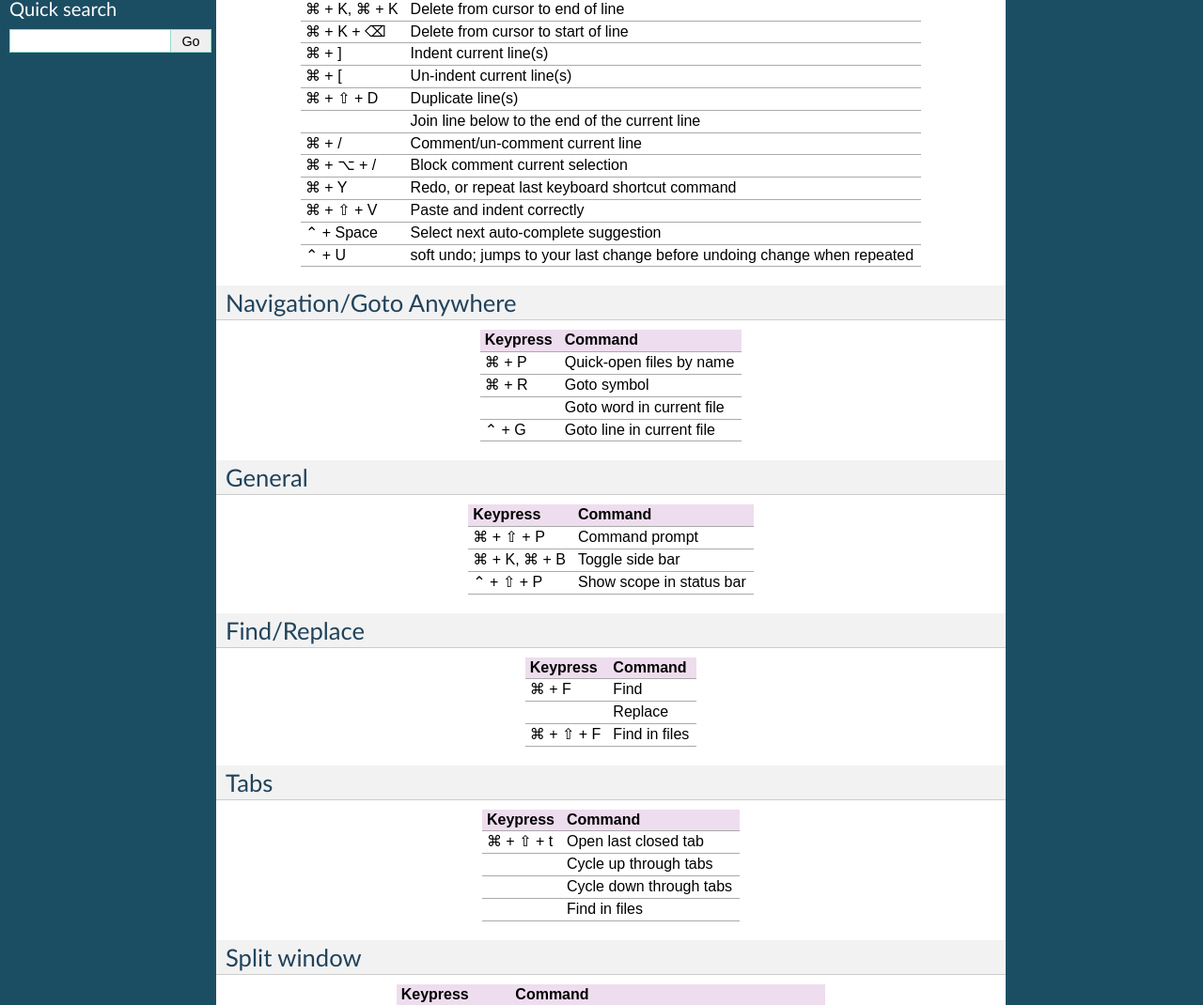
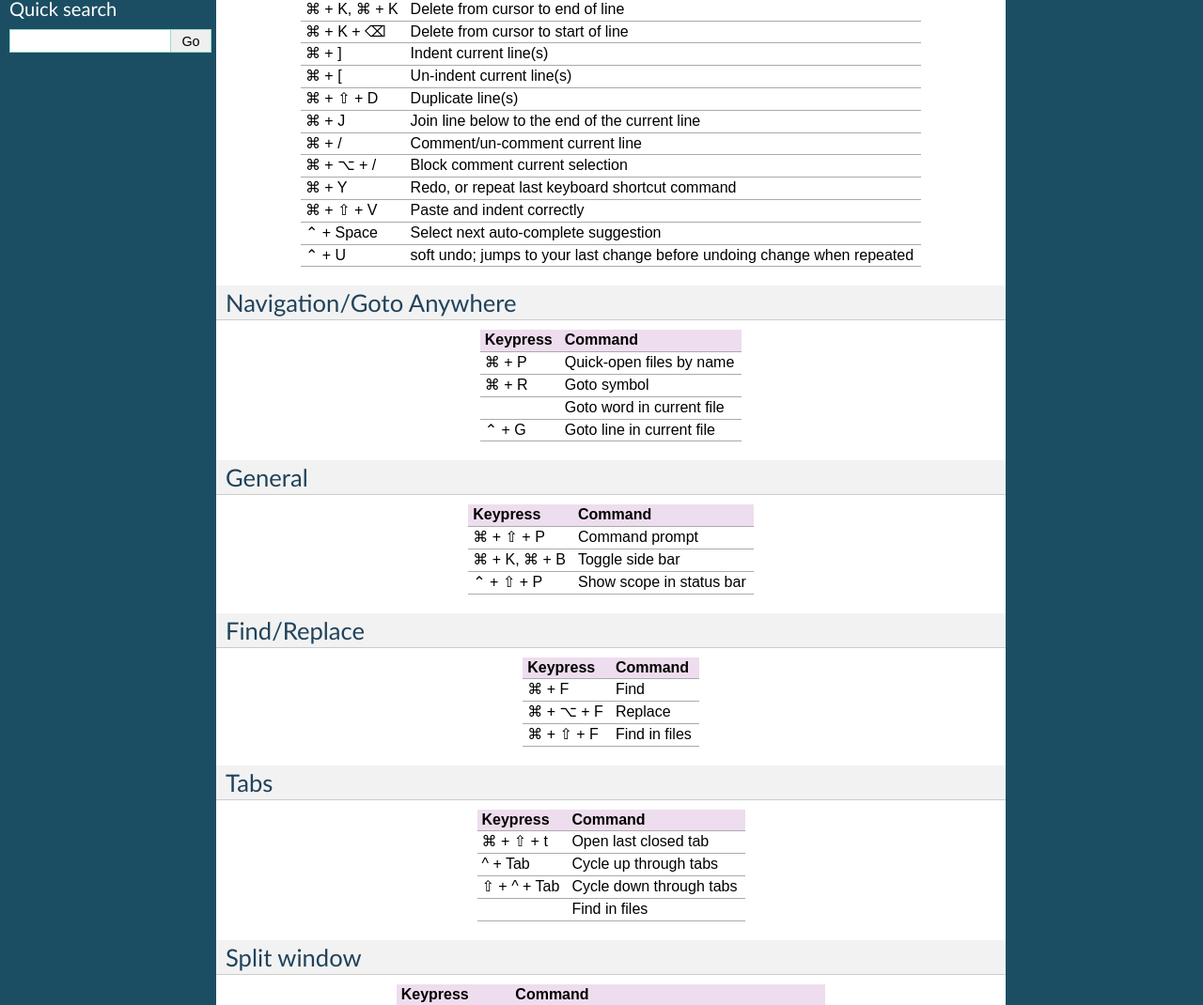
Before and after one commit to guillermooo/sublime-undocs, a Sphinx documentation site: the page built from source/reference/keyboard_shortcuts_osx.rst, in a window 1280 px wide. Shown: the part 429-1499 px from the top of the page at 94% size. Built offline with Sphinx 7.4.7, drawn with Linux system fonts in a browser that asks for light colours.

Commit message:
Added some Mac keyboard shortcuts

```diff
--- a/source/reference/keyboard_shortcuts_osx.rst
+++ b/source/reference/keyboard_shortcuts_osx.rst
@@ -41,7 +41,7 @@ Editing
 +-----------------+-----------------------------------------------------------+
 | ⌘ + ⇧ + D       | Duplicate line(s)                                         |
 +-----------------+-----------------------------------------------------------+
-|                 | Join line below to the end of the current line            |
+| ⌘ + J           | Join line below to the end of the current line            |
 +-----------------+-----------------------------------------------------------+
 | ⌘ + /           | Comment/un-comment current line                           |
 +-----------------+-----------------------------------------------------------+
@@ -93,7 +93,7 @@ Find/Replace
 +=================+===========================================================+
 | ⌘ + F           | Find                                                      |
 +-----------------+-----------------------------------------------------------+
-|                 | Replace                                                   |
+| ⌘ + ⌥ + F       | Replace                                                   |
 +-----------------+-----------------------------------------------------------+
 | ⌘ + ⇧ + F       | Find in files                                             |
 +-----------------+-----------------------------------------------------------+
@@ -106,9 +106,9 @@ Tabs
 +=================+===========================================================+
 | ⌘ + ⇧ + t       | Open last closed tab                                      |
 +-----------------+-----------------------------------------------------------+
-|                 | Cycle up through tabs                                     |
+| ^ + Tab         | Cycle up through tabs                                     |
 +-----------------+-----------------------------------------------------------+
-|                 | Cycle down through tabs                                   |
+| ⇧ + ^ + Tab     | Cycle down through tabs                                   |
 +-----------------+-----------------------------------------------------------+
 |                 | Find in files                                             |
 +-----------------+-----------------------------------------------------------+
```
